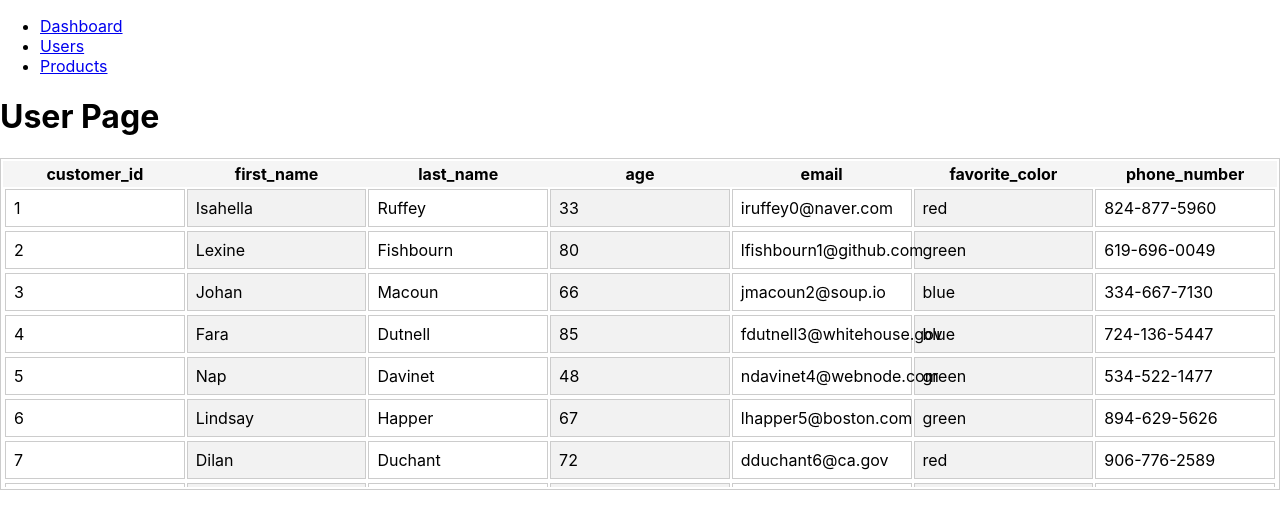
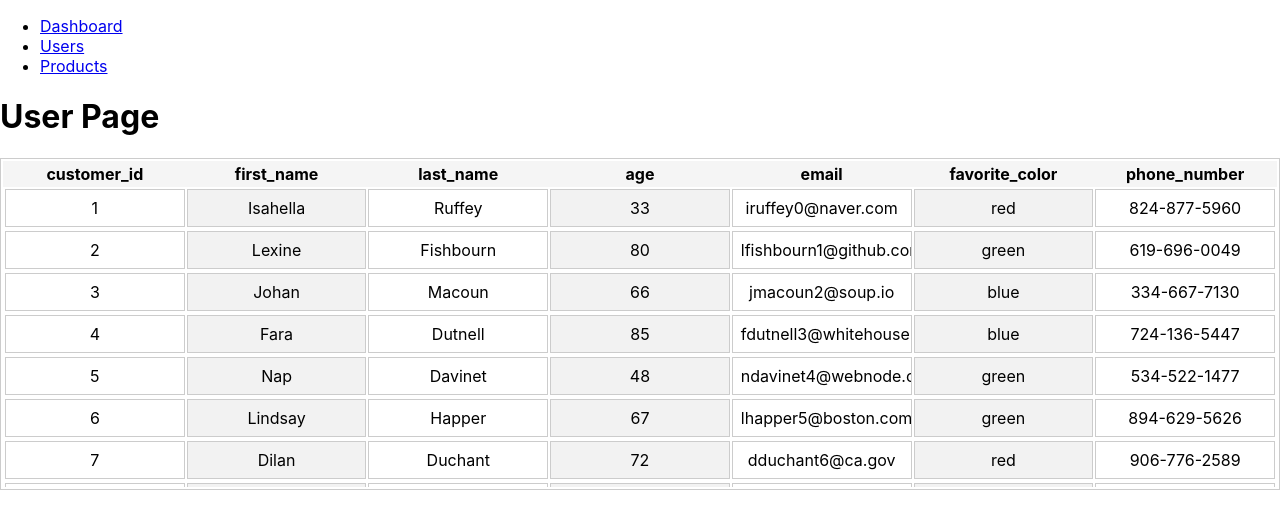
Before and after one commit to nam-nguyen17/table-miniproject, a React (Create React App) app: page /users in a window 1280 px wide. Shown: the top 528 px of the page. Built offline with nearby package versions, Linux system fonts and the light colour scheme.

Commit message:
fix infinite scroll for user page

```diff
--- a/src/components/table/styles.module.scss
+++ b/src/components/table/styles.module.scss
@@ -21,6 +21,10 @@
   &__row td {
     border: 1px solid #ccc;
     padding: 8px;
+    overflow: hidden;
+    align-content: center;
+    text-align: center;
+    vertical-align: middle;
 
     &:nth-child(even) {
       background-color: #f2f2f2;
--- a/src/features/product/index.tsx
+++ b/src/features/product/index.tsx
@@ -10,22 +10,19 @@ const ProductTable: React.FC = () => {
   const [currentPage, setCurrentPage] = useState(1);
   // const [isLoading, setIsLoading] = useState(true);
 
+  const fetchProductData = async () => {
+    try {
+      const response = await fetch("./data/products_data.json");
+      const data = await response.json();
+      setProductsData(data);
+    } catch (error) {
+      console.error("Error fetching user data:", error);
+    }
+  };
+
   useEffect(() => {
     fetchProductData();
   }, []);
-
-  const fetchProductData = () => {
-    // let flag = true;
-    fetch("./data/products_data.json")
-      .then((response) => {
-        return response.json();
-      })
-      .then((data) => {
-        setProductsData(data);
-        // setIsLoading(false);
-        // flag = false;
-      });
-  };
 
   const headers = [
     "product_id",
--- a/src/features/user/index.tsx
+++ b/src/features/user/index.tsx
@@ -1,17 +1,31 @@
-import React, { useState, useEffect } from "react";
+import React, { useState, useEffect, useMemo } from "react";
 import TableRow from "../../components/table/TableRow";
 import styles from "../../components/table/styles.module.scss";
 import TableHeader from "../../components/table/TableHeader";
 
+let PageSize = 10;
+
+const headers = [
+  "customer_id",
+  "first_name",
+  "last_name",
+  "age",
+  "email",
+  "favorite_color",
+  "phone_number",
+];
+
 const UserTable: React.FC = () => {
-  const [users, setUsers] = useState<any[]>([]);
-  const [visibleCount, setVisibleCount] = useState<number>(10);
+  const [usersData, setUsersData] = useState([]);
+  const [pageIndex, setPageIndex] = useState(1);
+  const [tableData, setTableData] = useState([]);
 
   const fetchUserData = async () => {
     try {
       const response = await fetch("./data/users_data.json");
       const data = await response.json();
-      setUsers(data);
+
+      setUsersData(data);
     } catch (error) {
       console.error("Error fetching user data:", error);
     }
@@ -21,21 +35,26 @@ const UserTable: React.FC = () => {
     fetchUserData();
   }, []);
 
-  const headers = [
-    "customer_id",
-    "first_name",
-    "last_name",
-    "age",
-    "email",
-    "favorite_color",
-    "phone_number",
-  ];
+  // previousTableData is the data that is rendered before the current page
+  const previousTableData = useMemo(() => {
+    const firstPageIndex = (pageIndex - 1) * PageSize;
+    return usersData.slice(0, firstPageIndex);
+  }, [pageIndex, usersData]);
+
+  const currentTableData = useMemo(() => {
+    const firstPageIndex = (pageIndex - 1) * PageSize;
+    const lastPageIndex = firstPageIndex + PageSize;
+    return usersData.slice(firstPageIndex, lastPageIndex);
+  }, [pageIndex, usersData]);
+
+  useEffect(() => {
+    setTableData([...previousTableData, ...currentTableData]);
+  }, [currentTableData, pageIndex, previousTableData, usersData]);
 
   const handleScroll = (e: React.UIEvent<HTMLTableSectionElement, UIEvent>) => {
     const target = e.target as HTMLTableSectionElement;
-    // console.log(target.scrollTop, target.clientHeight, target.scrollHeight);
     if (target.scrollTop + target.clientHeight >= target.scrollHeight) {
-      setVisibleCount((prevCount) => prevCount + 10);
+      setPageIndex((prevPage) => prevPage + 1);
       console.log("bottom");
     }
   };
@@ -47,7 +66,7 @@ const UserTable: React.FC = () => {
         id="infinite-table"
         className={styles.table__body}
         onScroll={handleScroll}>
-        {users.slice(0, visibleCount).map((item, index) => (
+        {tableData.map((item, index) => (
           <TableRow key={index} rowData={item} headers={headers} />
         ))}
       </tbody>
```
Also changed, not shown: src/utils/helpers.ts (+18 -0 lines).
